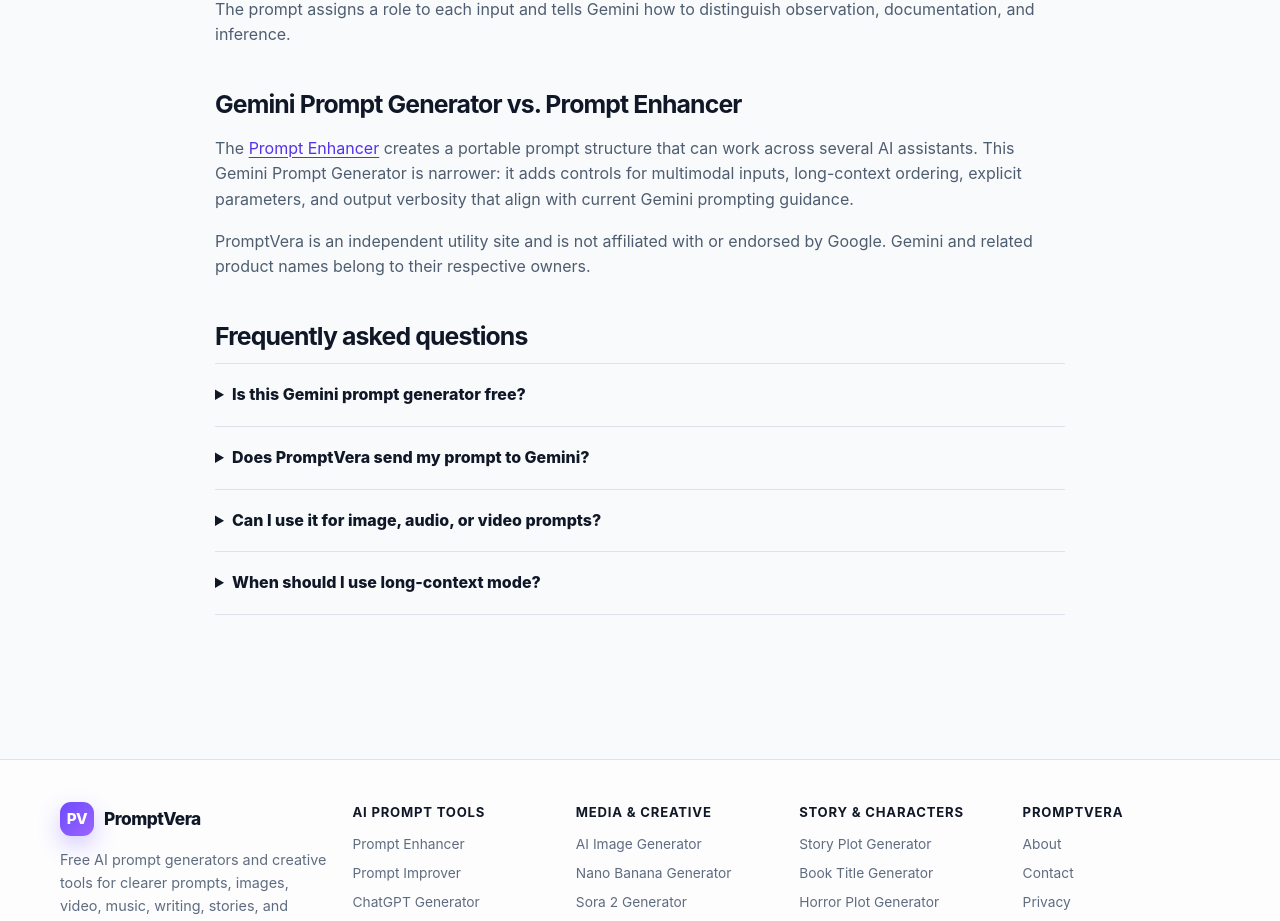
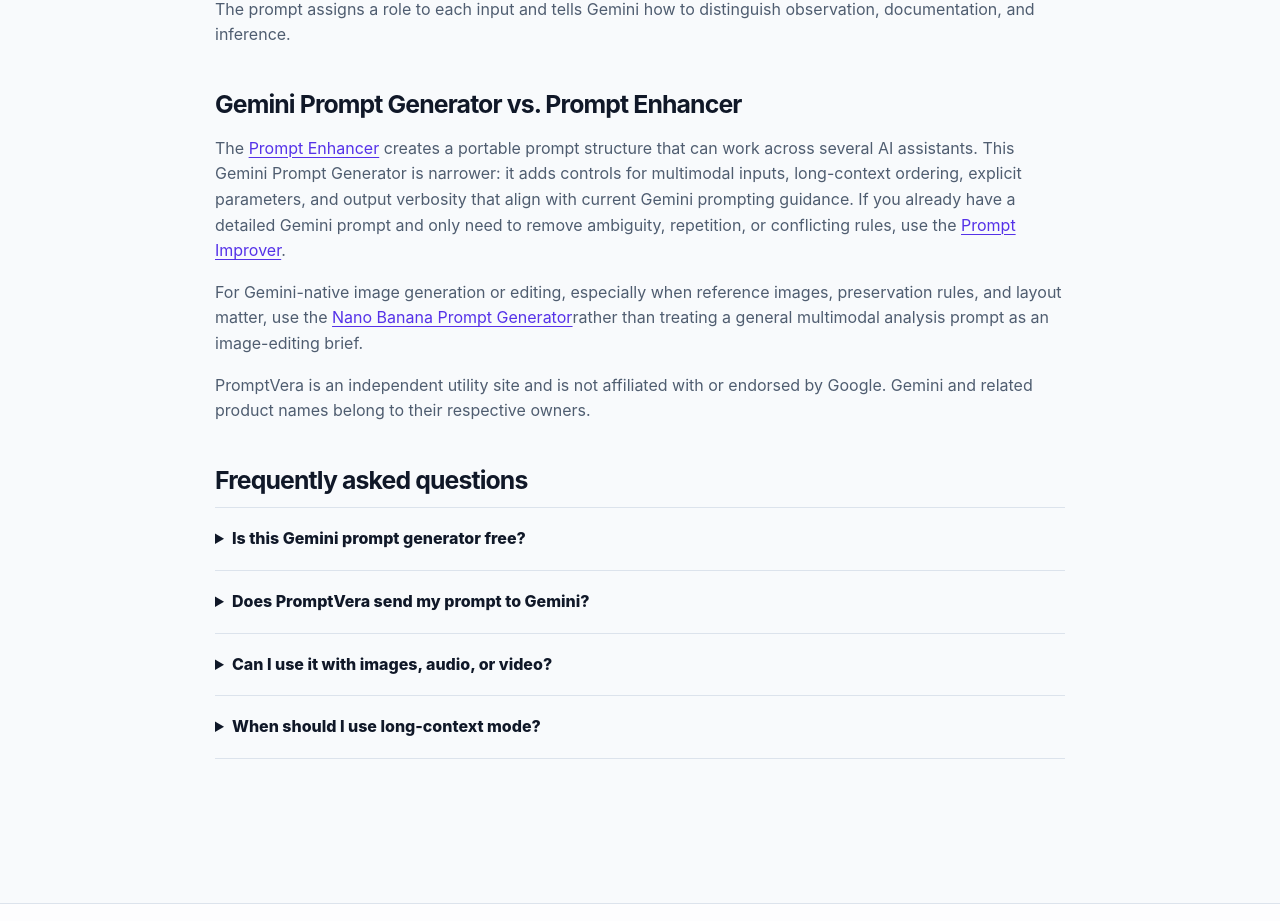
Before and after one commit to GrithX-Solutions/promptvera, a Next.js app: page /gemini-prompt-generator in a window 1280 px wide. Shown: the part 3774-4695 px from the top of the page. Built offline with nearby package versions, Linux system fonts and the light colour scheme.

Commit message:
Refresh Gemini intent and routing

```diff
--- a/app/gemini-prompt-generator/page.tsx
+++ b/app/gemini-prompt-generator/page.tsx
@@ -4,7 +4,7 @@
 import { ToolJsonLd } from "@/components/ToolJsonLd";
 import { toolMetadata } from "@/lib/metadata";
 
-const title = "Gemini Prompt Generator – Free Prompts";
+const title = "Google Gemini Prompt Generator – Free Structured Prompts";
 const description =
   "Free Gemini prompt generator for clear tasks, context, multimodal inputs, parameters, constraints, examples, verbosity, and structured output.";
 
@@ -132,7 +132,15 @@
           prompt structure that can work across several AI assistants. This Gemini
           Prompt Generator is narrower: it adds controls for multimodal inputs,
           long-context ordering, explicit parameters, and output verbosity that align
-          with current Gemini prompting guidance.
+          with current Gemini prompting guidance. If you already have a detailed Gemini
+          prompt and only need to remove ambiguity, repetition, or conflicting rules,
+          use the <Link href="/prompt-improver">Prompt Improver</Link>.
+        </p>
+        <p>
+          For Gemini-native image generation or editing, especially when reference images,
+          preservation rules, and layout matter, use the{" "}
+          <Link href="/nano-banana-prompt-generator">Nano Banana Prompt Generator</Link>
+          rather than treating a general multimodal analysis prompt as an image-editing brief.
         </p>
         <p>
           PromptVera is an independent utility site and is not affiliated with or
@@ -151,10 +159,12 @@
             <p>No. The tool structures the prompt in your browser. You choose whether to paste it into Gemini afterward.</p>
           </details>
           <details>
-            <summary>Can I use it for image, audio, or video prompts?</summary>
+            <summary>Can I use it with images, audio, or video?</summary>
             <p>
-              Yes. Use the Input type control to tell the generated prompt which
-              modalities matter and make the task explicitly reference them.
+              Yes. Use the Input type control when Gemini needs to analyze or reason over
+              those modalities and make the task explicitly reference each relevant input.
+              For Gemini image generation or editing, use the Nano Banana tool for more
+              specific reference, preservation, and layout controls.
             </p>
           </details>
           <details>
```
